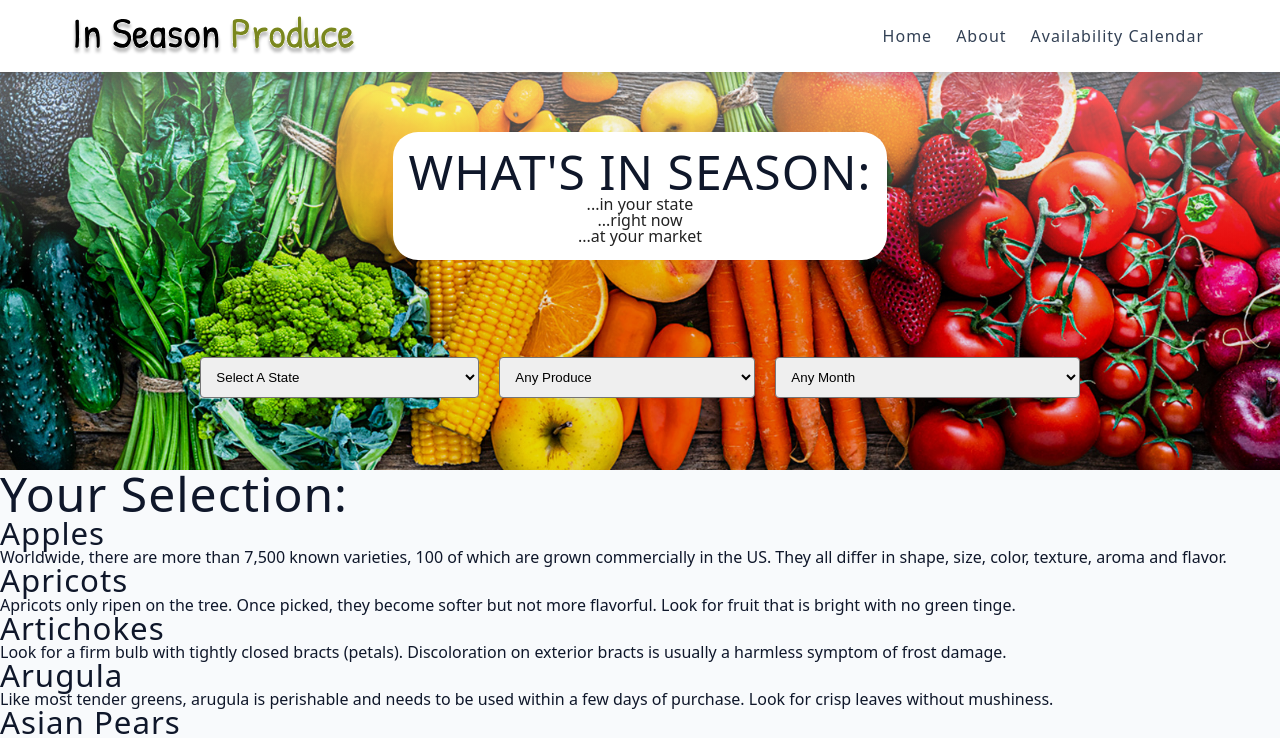
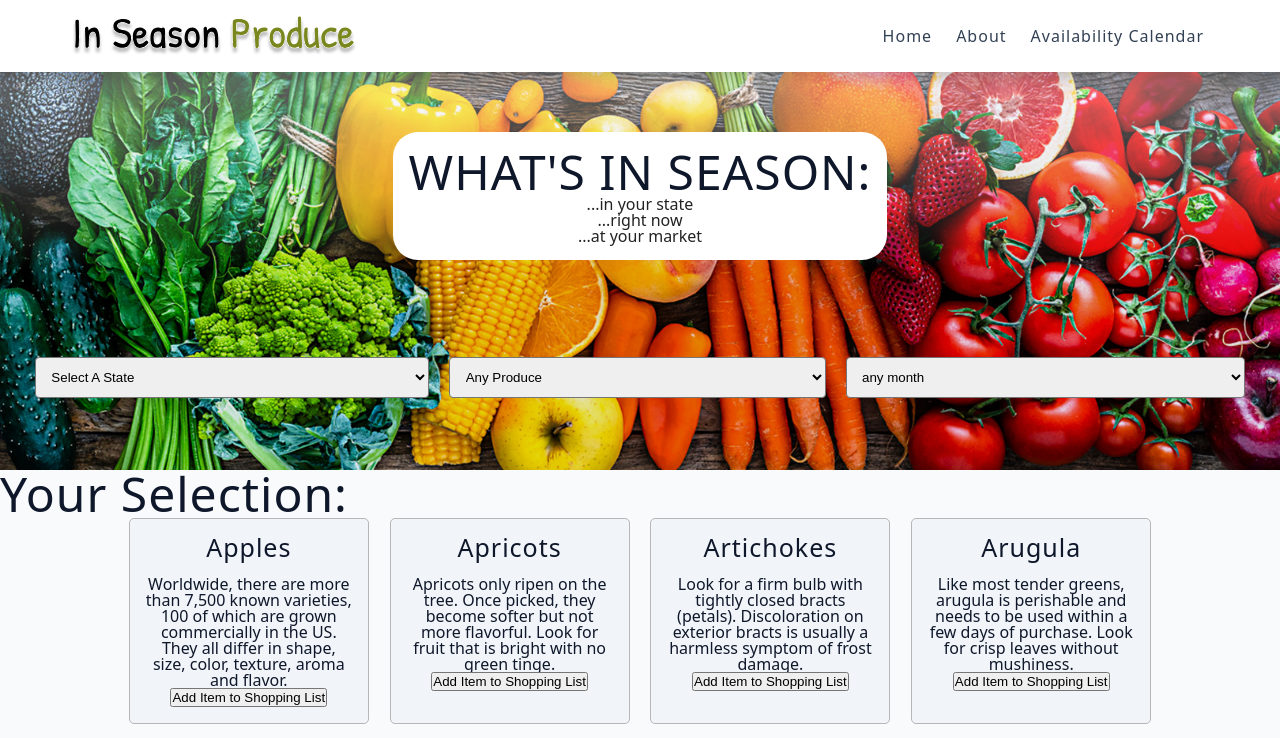
Before and after one commit to JoshuaCMorgan/MERN-In-Season-Web-App, a React (Vite) app: page / in a window 1280 px wide. Shown: the top 738 px of the page. Built offline with nearby package versions, Linux system fonts and the light colour scheme.

Commit message:
reworked select filter to use React syntax

```diff
--- a/src/components/Filter.jsx
+++ b/src/components/Filter.jsx
@@ -1,111 +1,146 @@
+import { useState } from "react";
+import Select from "./Select";
+
 const Filter = () => {
+  const stateOptions = [
+    { label: "Select A State", value: "Select A State" },
+    { label: "current location", value: "Use My Location" },
+    { label: "Albama", value: "Alabama" },
+    { label: "Alaska", value: "Alaska" },
+    { label: "Arizona", value: "Arizona" },
+    { label: "Arkansas", value: "Arkansas" },
+    { label: "California", value: "California" },
+    { label: "Colorado", value: "Colorado" },
+    { label: "Connecticut", value: "Connecticut" },
+    { label: "Delaware", value: "Delaware" },
+    { label: "Florida", value: "Florida" },
+    { label: "Georgia", value: "Georgia" },
+    { label: "Hawaii", value: "Hawaii" },
+    { label: "Idaho", value: "Idaho" },
+    { label: "Illinois", value: "Illinois" },
+    { label: "Indiana", value: "Indiana" },
+    { label: "Iowa", value: "Iowa" },
+    { label: "Kansas", value: "Kansas" },
+    { label: "Kentucky", value: "Kentucky" },
+    { label: "Louisiana", value: "Louisiana" },
+    { label: "Maine", value: "Maine" },
+    { label: "Maryland", value: "Maryland" },
+    { label: "Massachusetts", value: "Massachusetts" },
+    { label: "Michigan", value: "Michigan" },
+    { label: "Minnesota", value: "Minnesota" },
+    { label: "Mississippi", value: "Mississippi" },
+    { label: "Missouri", value: "Missouri" },
+    { label: "Montana", value: "Montana" },
+    { label: "Nebraska", value: "Nebraska" },
+    { label: "Nevada", value: "Nevada" },
+    { label: "New Hampshire", value: "New Hampshire" },
+    { label: "New Jersey", value: "New Jersey" },
+    { label: "New Mexico", value: "New Mexico" },
+    { label: "New York", value: "New York" },
+    { label: "North Carolina", value: "North Carolina" },
+    { label: "North Dakota", value: "North Dakota" },
+    { label: "Ohio", value: "Ohio" },
+    { label: "Oklahoma", value: "Oklahoma" },
+    { label: "Oregon", value: "Oregon" },
+    { label: "Pennsylvania", value: "Pennsylvania" },
+    { label: "Rhode Island", value: "Rhode Island" },
+    { label: "South Carolina", value: "South Carolina" },
+    { label: "South Dakota", value: "South Dakota" },
+    { label: "Tennessee", value: "Tennessee" },
+    { label: "Texas", value: "Texas" },
+    { label: "Utah", value: "Utah" },
+    { label: "Vermont", value: "Vermont" },
+    { label: "Virginia", value: "Virginia" },
+    { label: "Washington", value: "Washington" },
+    { label: "Washington DC", value: "Washington DC" },
+    { label: "West Virginia", value: "West Virginia" },
+    { label: "Wisconsin", value: "Wisconsin" },
+    { label: "Wyoming", value: "Wyoming" },
+  ];
+
+  const produceOptions = [
+    { label: "Any Produce", value: "Any Produce" },
+    { label: "Fruit", value: "Fruit" },
+    { label: "Veggie", value: "Veggie" },
+  ];
+
+  const monthOptions = [
+    { label: "any month", value: "any month" },
+    { label: "current month", value: "Select Current Month" },
+    { label: "Early January", value: "Early January" },
+    { label: "January", value: "January" },
+    { label: "Early February", value: "Early February" },
+    { label: "February", value: "February" },
+    { label: "Early March", value: "Early March" },
+    { label: "March", value: "March" },
+    { label: "Early April", value: "Early April" },
+    { label: "April", value: "April" },
+    { label: "Early May", value: "Early May" },
+    { label: "May", value: "May" },
+    { label: "Early June", value: "Early June" },
+    { label: "June", value: "June" },
+    { label: "Early July", value: "Early July" },
+    { label: "July", value: "July" },
+    { label: "Early August", value: "Early August" },
+    { label: "August", value: "August" },
+    { label: "Early September", value: "Early September" },
+    { label: "September", value: "September" },
+    { label: "Early October", value: "Early October" },
+    { label: "October", value: "October" },
+    { label: "Early November", value: "Early November" },
+    { label: "November", value: "November" },
+    { label: "Early December", value: "Early December" },
+    { label: "December", value: "December" },
+  ];
+
+  const [state, setState] = useState("Select A State");
+  const [produce, setProduce] = useState("Any Produce");
+  const [month, setMonth] = useState("Any Month");
+
+  const handleStateChange = (event) => {
+    setState(event.target.value);
+  };
+
+  const handleProduceChange = (event) => {
+    setProduce(event.target.value);
+  };
+
+  const handleMonthChange = (event) => {
+    setMonth(event.target.value);
+  };
+
   return (
     <section className='filter'>
-      <form action='' method=''>
       <div className='container'>
-          <label htmlFor='state'>
-            <select name='state' id='state'>
-              <option value='' disabled selected>
-                Select A State
-              </option>
-              <option value='current location'>Use My Location</option>
-              <option value='Alabama'>Alabama</option>
-              <option value='Alaska'>Alaska</option>
-              <option value='Arizona'>Arizona</option>
-              <option value='Arkansas'>Arkansas</option>
-              <option value='California'>California</option>
-              <option value='Colorado'>Colorado</option>
-              <option value='Connecticut'>Connecticut</option>
-              <option value='Delaware'>Delaware</option>
-              <option value='Florida'>Florida</option>
-              <option value='Georgia'>Georgia</option>
-              <option value='Guam'>Guam</option>
-              <option value='Hawaii'>Hawaii</option>
-              <option value='Idaho'>Idaho</option>
-              <option value='Illinois'>Illinois</option>
-              <option value='Indiana'>Indiana</option>
-              <option value='Iowa'>Iowa</option>
-              <option value='Kansas'>Kansas</option>
-              <option value='Kentucky'>Kentucky</option>
-              <option value='Louisiana'>Louisiana</option>
-              <option value='Maine'>Maine</option>
-              <option value='Maryland'>Maryland</option>
-              <option value='Massachusetts'>Massachusetts</option>
-              <option value='Michigan'>Michigan</option>
-              <option value='Minnesota'>Minnesota</option>
-              <option value='Mississippi'>Mississippi</option>
-              <option value='Missouri'>Missouri</option>
-              <option value='Montana'>Montana</option>
-              <option value='Nebraska'>Nebraska</option>
-              <option value='Nevada'>Nevada</option>
-              <option value='New Hampshire'>New Hampshire</option>
-              <option value='New Jersey'>New Jersey</option>
-              <option value='New Mexico'>New Mexico</option>
-              <option value='New York'>New York</option>
-              <option value='North Carolina'>North Carolina</option>
-              <option value='North Dakota'>North Dakota</option>
-              <option value='Ohio'>Ohio</option>
-              <option value='Oklahoma'>Oklahoma</option>
-              <option value='Oregon'>Oregon</option>
-              <option value='Pennsylvania'>Pennsylvania</option>
-              <option value='Rhode Island'>Rhode Island</option>
-              <option value='South Carolina'>South Carolina</option>
-              <option value='South Dakota'>South Dakota</option>
-              <option value='Tennessee'>Tennessee</option>
-              <option value='Texas'>Texas</option>
-              <option value='Utah'>Utah</option>
-              <option value='Vermont'>Vermont</option>
-              <option value='Virginia'>Virginia</option>
-              <option value='Washington'>Washington</option>
-              <option value='Washington DC'>Washington DC</option>
-              <option value='West Virginia'>West Virginia</option>
-              <option value='Wisconsin'>Wisconsin</option>
-              <option value='Wyoming'>Wyoming</option>
-            </select>
+        <label>
+          <Select
+            cat='state'
+            options={stateOptions}
+            value={state}
+            onChange={handleStateChange}
+          />
         </label>
       </div>
       <div className='container'>
-          <label htmlFor='food'>
-            <select name='food' id='food'>
-              <option value='Any'>Any Produce</option>
-              <option value='Fruits'>Fruits</option>
-              <option value='Veggies'>Veggies</option>
-            </select>
+        <label>
+          <Select
+            cat='food'
+            options={produceOptions}
+            value={produce}
+            onChange={handleProduceChange}
+          />
         </label>
       </div>
       <div className='container'>
-          <label htmlFor='Month'>
-            <select name='month' id='month'>
-              <option value='any month'>Any Month</option>
-              <option value='current month'>Select Current Month</option>
-              <option value='Early January'>Early January</option>
-              <option value='Late January'>January</option>
-              <option value='Early February'>Early February</option>
-              <option value='Late February'>February</option>
-              <option value='Early March'>Early March</option>
-              <option value='Late March'>March</option>
-              <option value='Early April'>Early April</option>
-              <option value='Late April'>April</option>
-              <option value='Early May'>Early May</option>
-              <option value='Late May'>May</option>
-              <option value='Early June'>Early June</option>
-              <option value='Late June'>June</option>
-              <option value='Early July'>Early July</option>
-              <option value='Late July'>July</option>
-              <option value='Early August'>Early August</option>
-              <option value='Late August'>August</option>
-              <option value='Early September'>Early September</option>
-              <option value='Late September'>September</option>
-              <option value='Early October'>Early October</option>
-              <option value='Late October'>October</option>
-              <option value='Early November'>Early November</option>
-              <option value='Late November'>November</option>
-              <option value='Early December'>Early December</option>
-              <option value='Late December'>December</option>
-            </select>
+        <label>
+          <Select
+            cat='moth'
+            options={monthOptions}
+            value={month}
+            onChange={handleMonthChange}
+          />
         </label>
       </div>
-      </form>
     </section>
   );
 };
--- a/src/components/ProduceQuery.jsx
+++ b/src/components/ProduceQuery.jsx
@@ -4,14 +4,20 @@ const ProduceQuery = () => {
   return (
     <section className='produceQuery'>
       <h1>Your Selection: </h1>
-      {produce.map((item, idx) => {
-        return (
-          <div key={idx} className='item-container'>
-            <h3>{item.name}</h3>
-            <p>{item.desc}</p>
-          </div>
-        );
-      })}
+      <ul>
+        {produce.map((item, idx) => {
+          return (
+            <li key={idx} className='item-container'>
+              <h4>{item.name}</h4>
+              <figure>
+                <img src='' alt='' />
+              </figure>
+              <p>{item.desc}</p>
+              <button>Add Item to Shopping List</button>
+            </li>
+          );
+        })}
+      </ul>
     </section>
   );
 };
--- /dev/null
+++ b/src/components/Select.jsx
@@ -0,0 +1,11 @@
+const Select = ({ cat, label, value, options, onChange }) => {
+  return (
+    <select id={cat} value={value} onChange={onChange}>
+      {options.map((option) => (
+        <option value={option.value}>{option.label}</option>
+      ))}
+    </select>
+  );
+};
+
+export default Select;
--- a/src/index.css
+++ b/src/index.css
@@ -217,3 +217,26 @@ Footer
 .copyright {
   color: var(--white);
 }
+
+/*
+===============
+Produce Items
+===============
+*/
+
+.produceQuery ul {
+  display: grid;
+  margin: 0 auto;
+  grid-template-columns: repeat(auto-fill, minmax(240px, 240px));
+  grid-gap: 1.3rem;
+  justify-content: center;
+}
+
+.produceQuery li {
+  text-align: center;
+  border: 1px solid #b7b5b5;
+  background-color: var(--grey-100);
+  border-radius: 5px;
+  width: 240px;
+  padding: 1rem;
+}
```
Lines whose indentation alone changed are shown as unchanged.
